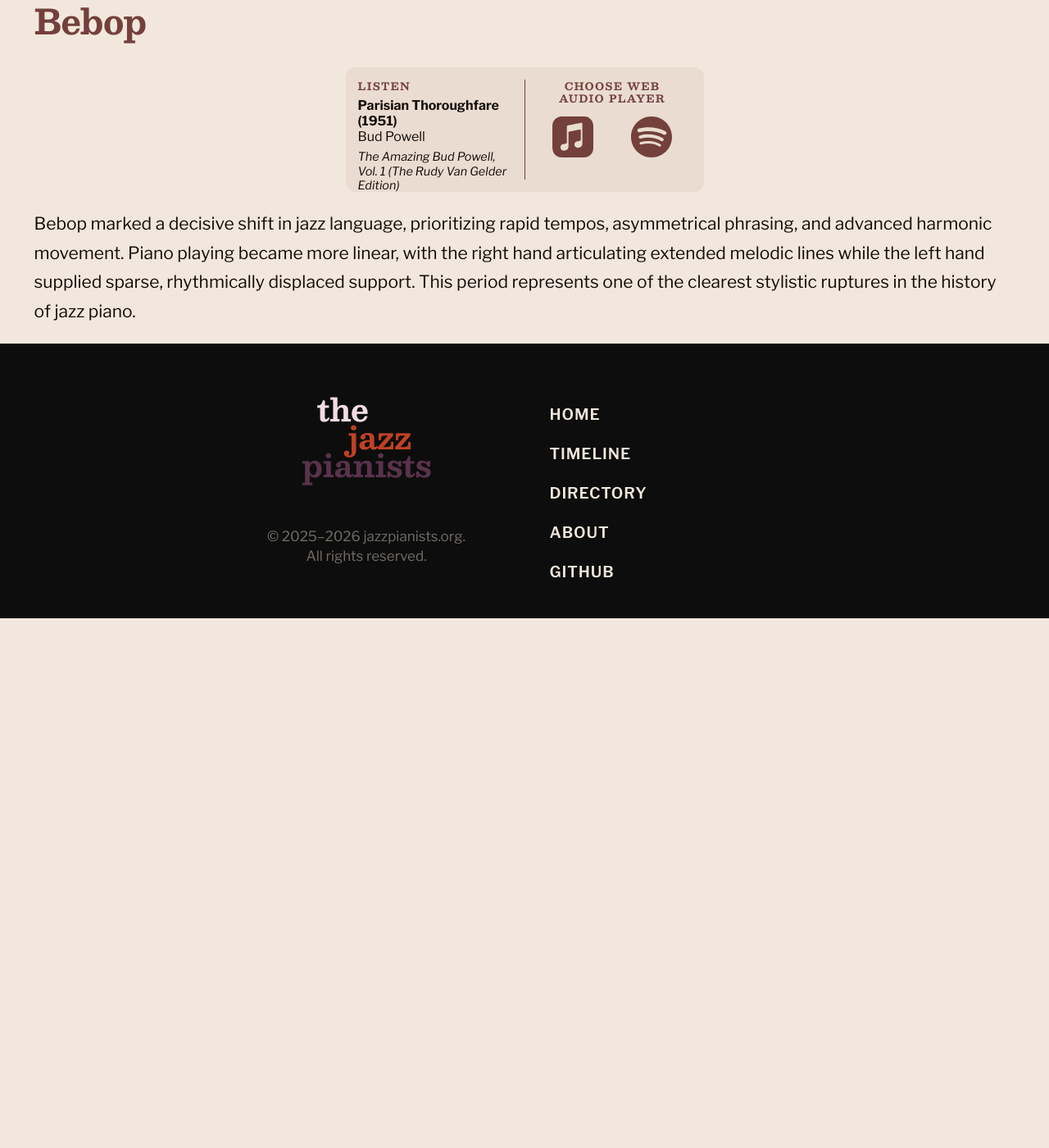
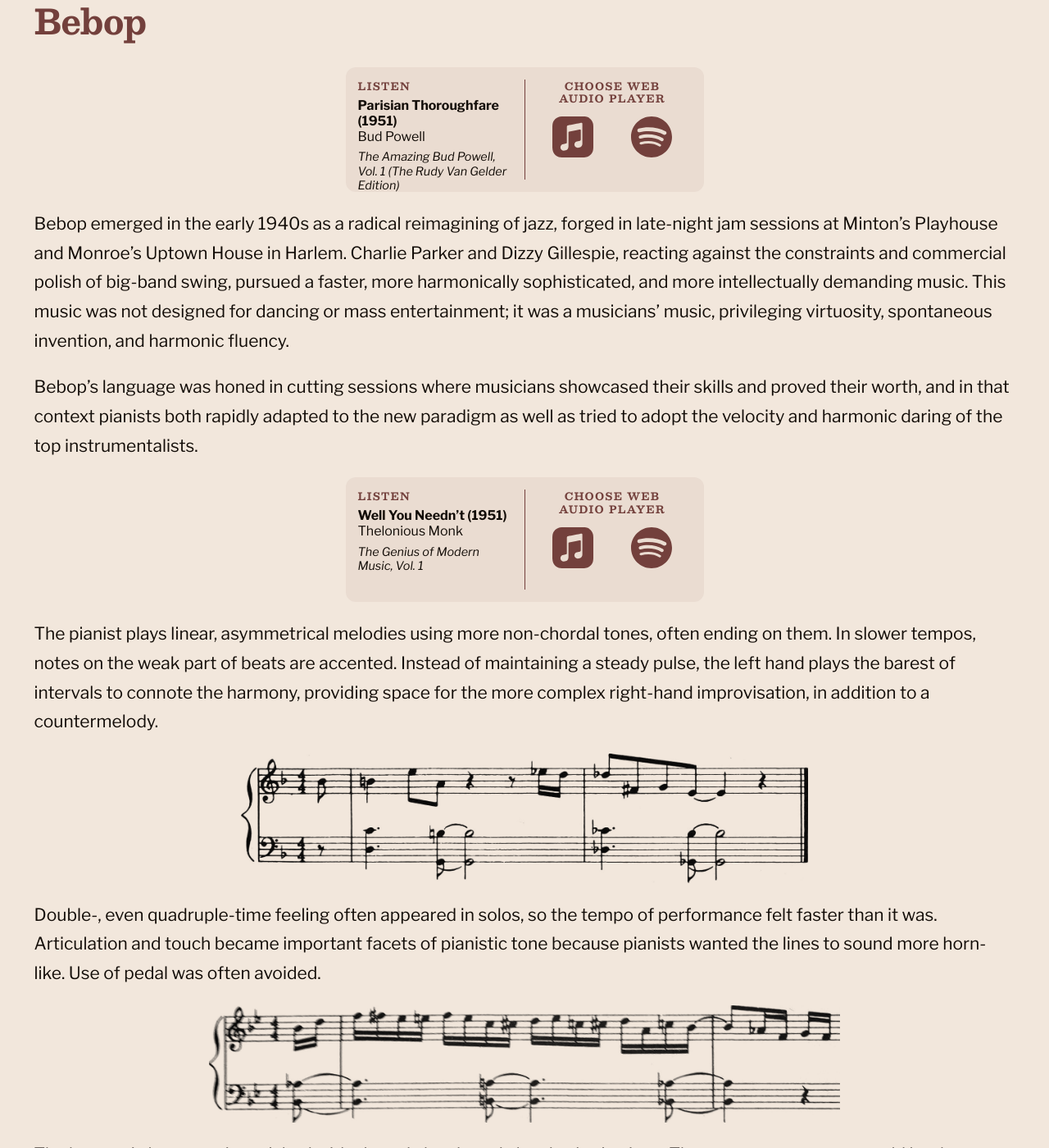
Before and after one commit to legion80/jazzpianists-org, a Jekyll site: the page built from collections/_genres/bebop.md, in a window 1280 px wide and 1400 px high, scrolled down 190 px. Shown: the whole window at 82% size. Built offline with Jekyll 4.4.1, drawn with Linux system fonts in a browser that asks for light colours; before the commit the page ends 944 px from its top, so only the background shows below that; some of the changed text lies outside the part shown.

Commit message:
Update bebop and Powell

```diff
--- a/_data/tracks.csv
+++ b/_data/tracks.csv
@@ -24,3 +24,6 @@ pk,title,album,artist,year,apple,spotify
 23,You'd Be So Nice to Come Home To,Jazz Advance,Cecil Taylor,1956,youd-be-so-nice-to-come-home-to/862524164?i=862524692,4emAHkDOBAmLUjHWz6MFRU
 24,Handful of Keys,,Fats Waller,1929,handful-of-keys/304747899?i=304747903,7bKzRFukYg4WRYARpYTiwe
 25,Jitney #2,Silent Tongues,Cecil Taylor,1974,jitney-no-2/105497705?i=105497607,35L84eBzSSJH4i3o38cVhh
+26,Just One of Those Things,The Genius of Bud Powell,Bud Powell,1956,just-one-of-those-things/1440734428?i=1440734968,0JAY4AymI0DxO90LpeeOFw
+27,Un Poco Loco,"The Amazing Bud Powell, Vol. 1 (The Rudy Van Gelder Edition)",Bud Powell,1951,un-poco-loco-1998-remaster-the-rudy-van-gelder-edition/738341407?i=738341545,5SocjOFFwNyWGLwAzPfLFh
+28,Well You Needn't,"The Genius of Modern Music, Vol. 1",Thelonious Monk,1951,well-you-neednt/1459444209?i=1459444223,2sHLIlRdbRWEkB0DHR12LI
--- a/collections/_genres/bebop.md
+++ b/collections/_genres/bebop.md
@@ -7,4 +7,28 @@ timeline_end: 1955
 
 {% include u/music-player-embed.html pk=8 %}
 
-Bebop marked a decisive shift in jazz language, prioritizing rapid tempos, asymmetrical phrasing, and advanced harmonic movement. Piano playing became more linear, with the right hand articulating extended melodic lines while the left hand supplied sparse, rhythmically displaced support. This period represents one of the clearest stylistic ruptures in the history of jazz piano.
+Bebop emerged in the early 1940s as a radical reimagining of jazz, forged in late-night jam sessions at Minton’s Playhouse and Monroe’s Uptown House in Harlem. Charlie Parker and Dizzy Gillespie, reacting against the constraints and commercial polish of big-band swing, pursued a faster, more harmonically sophisticated, and more intellectually demanding music. This music was not designed for dancing or mass entertainment; it was a musicians’ music, privileging virtuosity, spontaneous invention, and harmonic fluency.
+
+Bebop's language was honed in cutting sessions where musicians showcased their skills and proved their worth, and in that context pianists both rapidly adapted to the new paradigm as well as tried to adopt the velocity and harmonic daring of the top instrumentalists.
+
+{% include u/music-player-embed.html pk=28 %}
+
+The pianist plays linear, asymmetrical melodies using more non-chordal tones, often ending on them. In slower tempos, notes on the weak part of beats are accented. Instead of maintaining a steady pulse, the left hand plays the barest of intervals to connote the harmony, providing space for the more complex right-hand improvisation, in addition to a countermelody.
+
+![Bebop clarity]({{ site.timeline-image-directory }}bebop-clarity.jpg){: .music-example style="max-height: 7.5em" }
+
+Double-, even quadruple-time feeling often appeared in solos, so the tempo of performance felt faster than it was. Articulation and touch became important facets of pianistic tone because pianists wanted the lines to sound more horn-like. Use of pedal was often avoided.
+
+![Bebop clarity]({{ site.timeline-image-directory }}bebop-double-time.jpg){: .music-example style="max-height: 6.8em" }
+
+The harmonic language is enriched with altered chords and chord substitutions. The most common one would be the tritone substitution, where dominant sevenths (V7) would substitute the root for its tritone, creating V7b5 chords that eventually became a cliché.
+
+![Bebop dominant cadence alternatives]({{ site.timeline-image-directory }}bebop-dominant-tonic.jpg){: .music-example style="max-height: 7.5em" }
+
+As drummers expanded their rhythmic and coloristic possibilities, pianists had to evolve with them. Comping had to be done using the new syncopated vernacular. To be heard within the ensemble, a locked-hands style of comping emerged to cut through drum accents.
+
+![Bebop locked hands]({{ site.timeline-image-directory }}bebop-locked-hands.jpg){: .music-example style="max-height: 7em" }
+
+At the same time, bebop intersected with Afro-Latin musical traditions, giving rise to what became known as Afro-Latin jazz. Through figures such as Dizzy Gillespie, who collaborated with Caribbean musicians including Chano Pozo, bebop’s harmonic language was fused with rhythmic systems rooted in clave-based traditions. Rather than swing’s four-beat feel, Afro-Latin jazz emphasized layered, cyclical rhythms and a more static harmonic rhythm. For pianists, this meant adapting bebop vocabulary to repeated rhythmic cells, ostinati, and cross-rhythms—expanding jazz piano’s rhythmic conception well beyond its swing-era foundations.
+
+{% include u/music-player-embed.html pk=27 %}
```
Also changed, not shown: collections/_people/Powell-Bud.md (+3 -2 lines), assets/images/timeline/bebop-clarity.jpg (added), assets/images/timeline/bebop-dominant-tonic.jpg (added), assets/images/timeline/bebop-double-time.jpg (added), assets/images/timeline/bebop-locked-hands.jpg (added).
